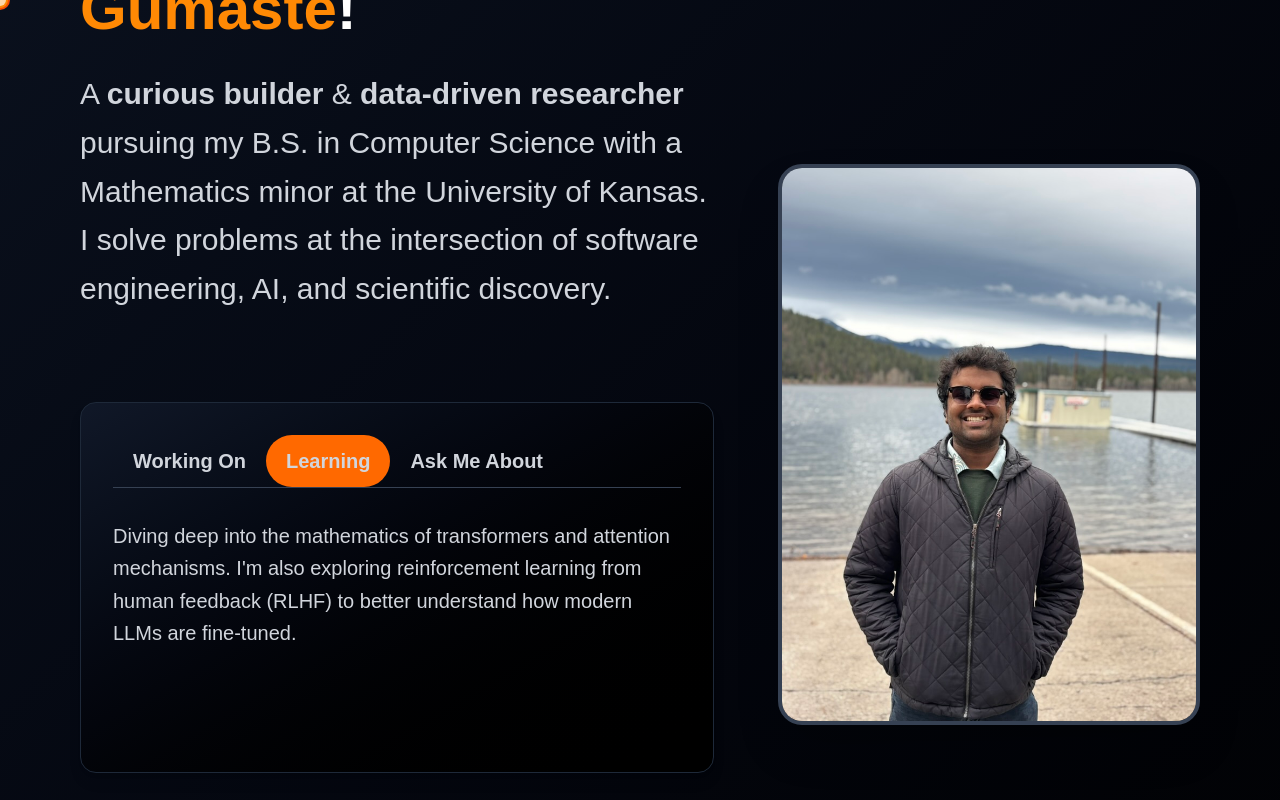
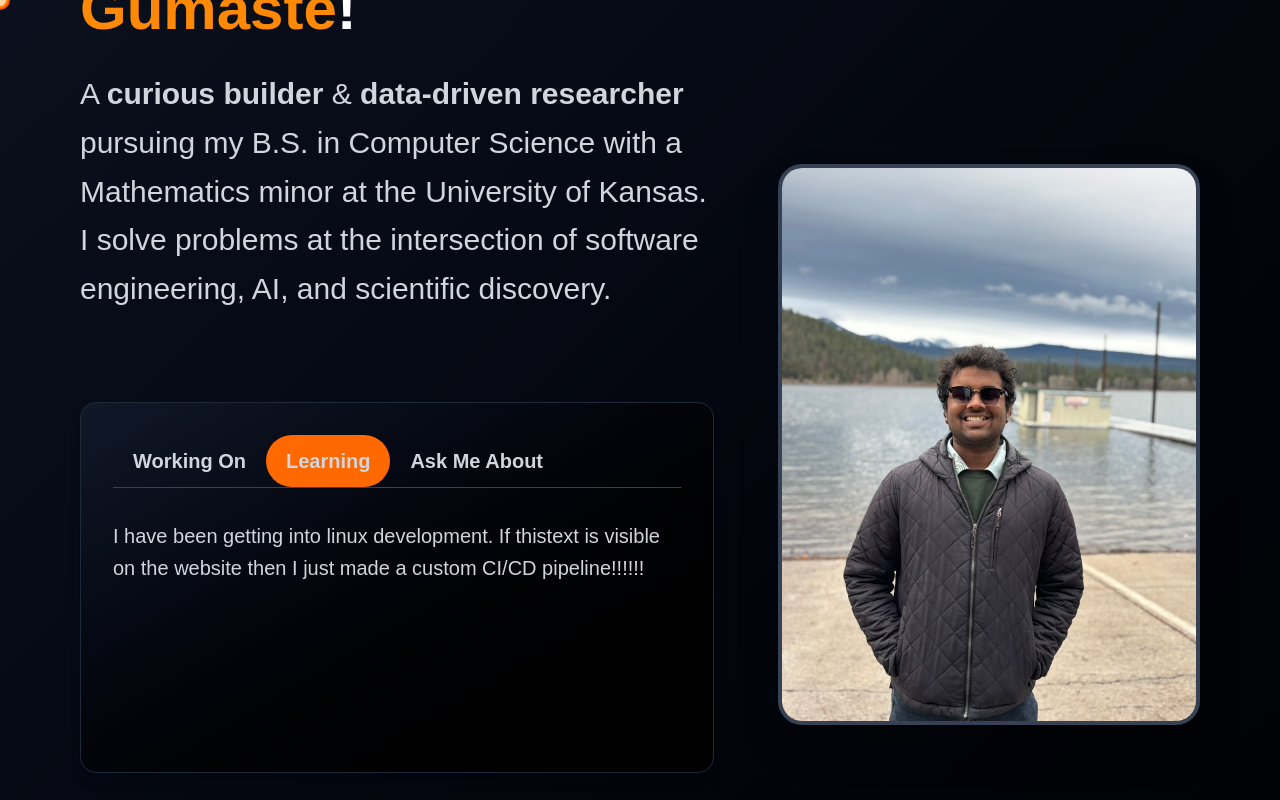
Before and after one commit to Vegito2367/TejPortfolio, a Next.js app in the folder personalwebsite/: page / in a window 1280 px wide. Both pictures are taken after a click on the button "Learning". Shown: the top 800 px of the page. Built offline with nearby package versions, Linux system fonts and the light colour scheme.

Commit message:
Declaring CI/CD complete

```diff
--- a/personalwebsite/src/customComponents/heroSection.tsx
+++ b/personalwebsite/src/customComponents/heroSection.tsx
@@ -115,7 +115,7 @@ export default function HeroSection() {
                     transition={{ duration: 0.3 }}
                     className="text-gray-300 text-xl leading-relaxed"
                 >
-                    Diving deep into the mathematics of transformers and attention mechanisms. I'm also exploring reinforcement learning from human feedback (RLHF) to better understand how modern LLMs are fine-tuned.
+                    I have been getting into linux development. If thistext is visible on the website then I just made a custom CI/CD pipeline!!!!!!
                 </motion.div>
             )}
 
```
